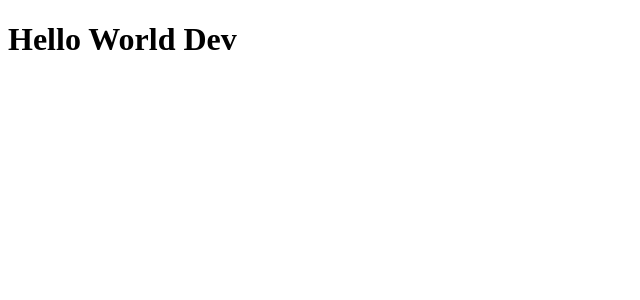
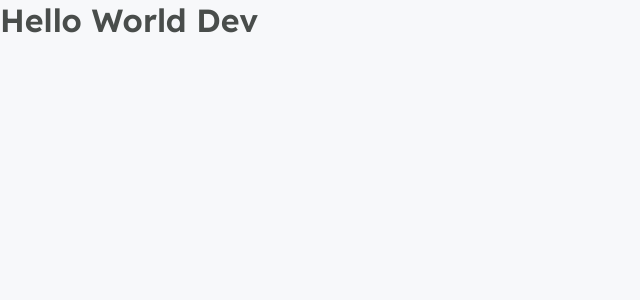
Before and after one commit to ViniciusLima7/podcast, a Next.js app: page / in a window 1280 px wide. Shown: the top 300 px of the page, without its empty margins (0-640 px from the left). Built offline with nearby package versions, Linux system fonts and the light colour scheme.

Commit message:
SCSS - Global, Instalação do TypeScript

```diff
--- a/pages/_app.js
+++ b/src/pages/_app.tsx
@@ -1,3 +1,6 @@
+import '../styles/global.scss' //importa css da pasta style, arquivo global
+
+
 function MyApp({ Component, pageProps }) {
   return <Component {...pageProps} />
 }
--- /dev/null
+++ b/src/pages/_document.tsx
@@ -0,0 +1,24 @@
+//fica por volta de toda aplicação assim como _app
+//Porém ele so é carregado uma única vez.
+
+import Document, { Html, Head, Main, NextScript } from 'next/document';
+
+
+//Documentação Next manda importar usando class
+export default class MyDocument extends Document {
+    render() {
+        return (
+            <Html>
+                <Head>
+                    <link rel="preconnect" href="https://fonts.gstatic.com" />
+                    <link href="https://fonts.googleapis.com/css2?family=Inter&family=Lexend:wght@500;600&display=swap" rel="stylesheet" />
+                </Head>
+                <body>
+
+                    <Main /> {/* Main é onde Fica a Aplicação */}
+                    <NextScript />{/* NextScript é onde fica os Scripts */}
+                </body>
+            </Html>
+        );
+    }
+}
--- /dev/null
+++ b/src/styles/global.scss
@@ -0,0 +1,72 @@
+* {
+    margin: 0;
+    padding: 0;
+    box-sizing: border-box;
+}
+
+//cada 1rem equivale ao tamanho do fontsize do root,html
+//font-size por exemplo vem por padrao com 16px , 2 rem = 32 px , 1.5rem = 24 px
+//root - variaveis de cor disponiveis para todo o projeto.
+:root {
+    //branco
+    --white: #fff;
+    //tons de cinza
+    --gray-50: #f7f8fa;
+    --gray-100: #e6e8eb;
+    --gray-200: #afb2b1;
+    --gray-500: #808080;
+    --gray-800: #494d4b;
+    //verde
+    --green-300: #04d361;
+    //tons de roxo
+    --purple-300: #9f75ff;
+    --purple-400: #9164fa;
+    --purple-500: #8257e5;
+    --purple-800: #6f48c9;
+}
+
+@media (max-width: 1080px) {
+    html {
+        font-size: 93.75%; //equivale a 15 px já que o default é 16
+    }
+}
+
+@media (max-width: 720px) {
+    html {
+        font-size: 87.5%; //equivale a 14 px já que o default é 16
+    }
+}
+body {
+    background: var(--gray-50);
+}
+
+body,
+input,
+textarea,
+button {
+    font: 500 1 rem Inter, sans-serif;
+    color: var(--gray-500);
+}
+
+h1,
+h2,
+h3,
+h4,
+h5,
+h6 {
+    font-weight: 600;
+    font-family: Lexend, sans-serif;
+    color: var(--gray-800);
+}
+
+h1 {
+    font-size: 2rem;
+}
+
+h2 {
+    font-size: 1.5rem;
+}
+
+button {
+    cursor: pointer;
+}
```
Also changed, not shown: package.json (+9 -1 lines), tsconfig.json (added, +29 -0 lines), next-env.d.ts (added), src/pages/index.tsx (renamed from pages/index.js), 1 other file (tests, documents, lock files or other folders).
